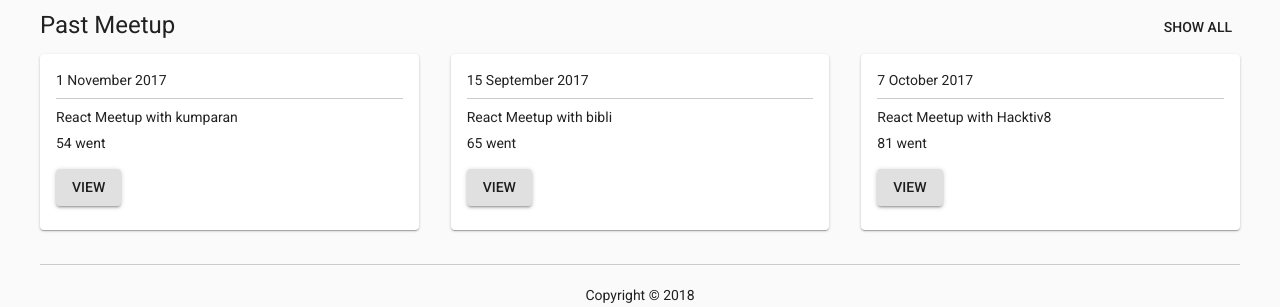
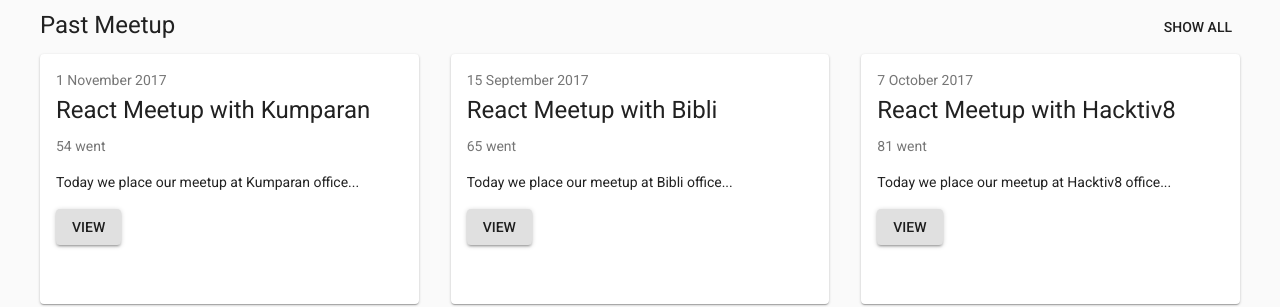
Before and after one commit to rickynugroho/qtemu_material_ui, a React (Create React App) app: page / in a window 1280 px wide. Shown: the part 1028-1335 px from the top of the page. Built offline with nearby package versions, Linux system fonts and the light colour scheme; no server answers.

Commit message:
Fix layout for meetup list

```diff
--- a/src/components/organisms/PastMeetup/index.js
+++ b/src/components/organisms/PastMeetup/index.js
@@ -9,6 +9,7 @@
   },
   card: {
     margin: theme.spacing.unit * 2,
+    height: 250,
   },
   line: {
     border: 0,
@@ -16,16 +17,19 @@
     backgroundColor: '#ccc',
     color: '#ccc',
   },
+  topic: {
+    fontFamily: 'Roboto',
+  }
 });
 
 class PastMeetup extends Component {
   constructor() {
     super();
 
-    this.state = {
-      showAll: false,
-      toggleButtonText: 'Show All'
-    };
+    // this.state = {
+    //   showAll: false,
+    //   toggleButtonText: 'Show All'
+    // };
   }
 
   renderPastMeetupList() {
@@ -36,15 +40,27 @@
         <Grid item xs={4} key={index}>
           <Card className={classes.card} xs={4} key={index}>
             <CardContent>
-              <Typography>
+              <Typography className={classes.title} color="textSecondary" gutterBottom>
+                {meetup.date}
+              </Typography>
+              <Typography gutterBottom={true} className={classes.topic} variant="h5" component="h2">
+                {meetup.topic}
+              </Typography>
+
+              {/* <Typography>
                 {meetup.date}
               </Typography>
               <hr className={classes.line} />
               <Typography gutterBottom={true}>
                 {meetup.topic}
+              </Typography> */}
+
+              <Typography color="textSecondary" gutterBottom={true} paragraph={true}>
+                {meetup.participants} went
               </Typography>
+
               <Typography gutterBottom={true} paragraph={true}>
-                {meetup.participants} went
+                {meetup.content}
               </Typography>
               <Button variant="contained">View</Button>
             </CardContent>
--- a/src/pages/Explore/index.js
+++ b/src/pages/Explore/index.js
@@ -14,8 +14,10 @@
     // paddingTop: theme.spacing.unit * 20,
   },
   title: {
-    marginBottom: 15,
-    // textAlign: 'center',
+    marginTop: 10,
+    marginBottom: 25,
+    textAlign: 'center',
+    fontSize: '2em',
   },
   aboutContent: {
     marginTop: -15,
@@ -35,19 +37,43 @@
         {
           id: 39,
           date: '1 November 2017',
-          topic: 'React Meetup with kumparan',
+          topic: 'React Meetup with Kumparan',
+          content: 'Today we place our meetup at Kumparan office...',
           participants: '54'
         },
         {
           id: 40,
           date: '15 September 2017',
-          topic: 'React Meetup with bibli',
+          topic: 'React Meetup with Bibli',
+          content: 'Today we place our meetup at Bibli office...',
           participants: '65'
         },
         {
           id: 41,
           date: '7 October 2017',
           topic: 'React Meetup with Hacktiv8',
+          content: 'Today we place our meetup at Hacktiv8 office...',
+          participants: '81'
+        },
+        {
+          id: 39,
+          date: '1 November 2017',
+          topic: 'React Meetup with Kumparan',
+          content: 'Today we place our meetup at Kumparan office...',
+          participants: '54'
+        },
+        {
+          id: 40,
+          date: '15 September 2017',
+          topic: 'React Meetup with Bibli',
+          content: 'Today we place our meetup at Bibli office...',
+          participants: '65'
+        },
+        {
+          id: 41,
+          date: '7 October 2017',
+          topic: 'React Meetup with Hacktiv8',
+          content: 'Today we place our meetup at Hacktiv8 office...',
           participants: '81'
         }
       ]
--- a/src/pages/Home/index.js
+++ b/src/pages/Home/index.js
@@ -12,9 +12,10 @@
 import axios from 'axios';
 import Members from '../../components/organisms/Members';
 import PastMeetup from '../../components/organisms/PastMeetup';
+import { Link } from "react-router-dom";
 import {
   UserActionCreator,
-  ProductActionCreator,
+  // ProductActionCreator,
 } from '../../actions';
 
 const styles = theme => ({
@@ -37,7 +38,7 @@
 const mapDispatchToProps = (dispatch) => {
   return {
     hitung: (data) => dispatch(UserActionCreator.hitung(data)),
-    createProduct: (data) => dispatch(ProductActionCreator.createProduct(data)),
+    // createProduct: (data) => dispatch(ProductActionCreator.createProduct(data)),
     // fetchData: () => dispatch(UserActionCreator.fetchData()),
     // register: (data) => dispatch(UserActionCreator.register(data)),
     // login: (data) => dispatch(UserActionCreator.login(data)),
@@ -103,33 +104,36 @@
         {
           id: 39,
           date: '1 November 2017',
-          topic: 'React Meetup with kumparan',
+          topic: 'React Meetup with Kumparan',
+          content: 'Today we place our meetup at Kumparan office...',
           participants: '54'
         },
         {
           id: 40,
           date: '15 September 2017',
-          topic: 'React Meetup with bibli',
+          topic: 'React Meetup with Bibli',
+          content: 'Today we place our meetup at Bibli office...',
           participants: '65'
         },
         {
           id: 41,
           date: '7 October 2017',
           topic: 'React Meetup with Hacktiv8',
+          content: 'Today we place our meetup at Hacktiv8 office...',
           participants: '81'
         }
       ]
     };
   }
 
-  onClickHitung = (data) => {
-    // console.log('Angka sebelum: ', this.props.members.angka);
+  // onClickHitung = (data) => {
+  //   // console.log('Angka sebelum: ', this.props.members.angka);
 
-    this.props.hitung({
-      angka: 8,
-    });
+  //   this.props.hitung({
+  //     angka: 8,
+  //   });
 
-  };
+  // };
 
   componentDidMount() {
     axios
@@ -188,16 +192,17 @@
                 </Grid>
 
                 <Grid item style={{ width: '100%' }}>
-                  <Button variant="contained" color="primary" className={classes.button}>
+                  {/* <Button variant="contained" color="primary" className={classes.button}>
                     Join Us
-                  </Button>
+                  </Button> */}
+                  <Button variant="contained" color="primary" component={Link} to="/register">Join Us</Button>
 
-                  <Button variant="contained" color="primary" className={classes.button} onClick={()=> this.onClickHitung()}>
+                  {/* <Button variant="contained" color="primary" className={classes.button} onClick={()=> this.onClickHitung()}>
                     Hitung
                   </Button>
                   <Typography>
                     Angka: {this.props.members.angka}
-                  </Typography>
+                  </Typography> */}
                 </Grid>
               </Grid>
             </Grid>
@@ -221,7 +226,8 @@
 
         <Members memberList={this.state.info.members} />
 
-        <PastMeetup meetupList={this.state.meetups} title="Past Meetup" rightContent={<Button>Show All</Button>} />
+        <PastMeetup meetupList={this.state.meetups} title="Past Meetup" rightContent={<Button component={Link} to="/explore">Show All</Button>} />
+        {/* <Button>Show All</Button> */}
       </div>
     );
   }
```
